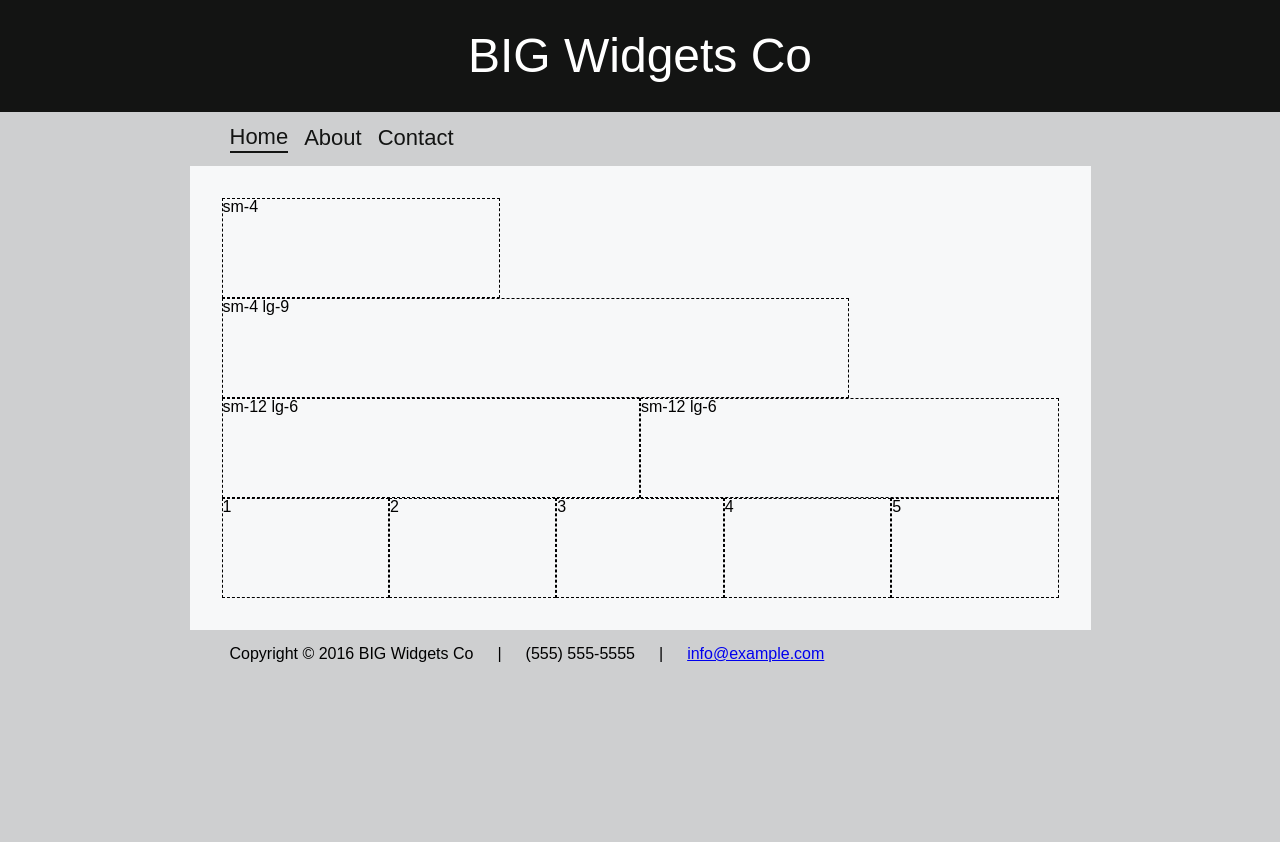
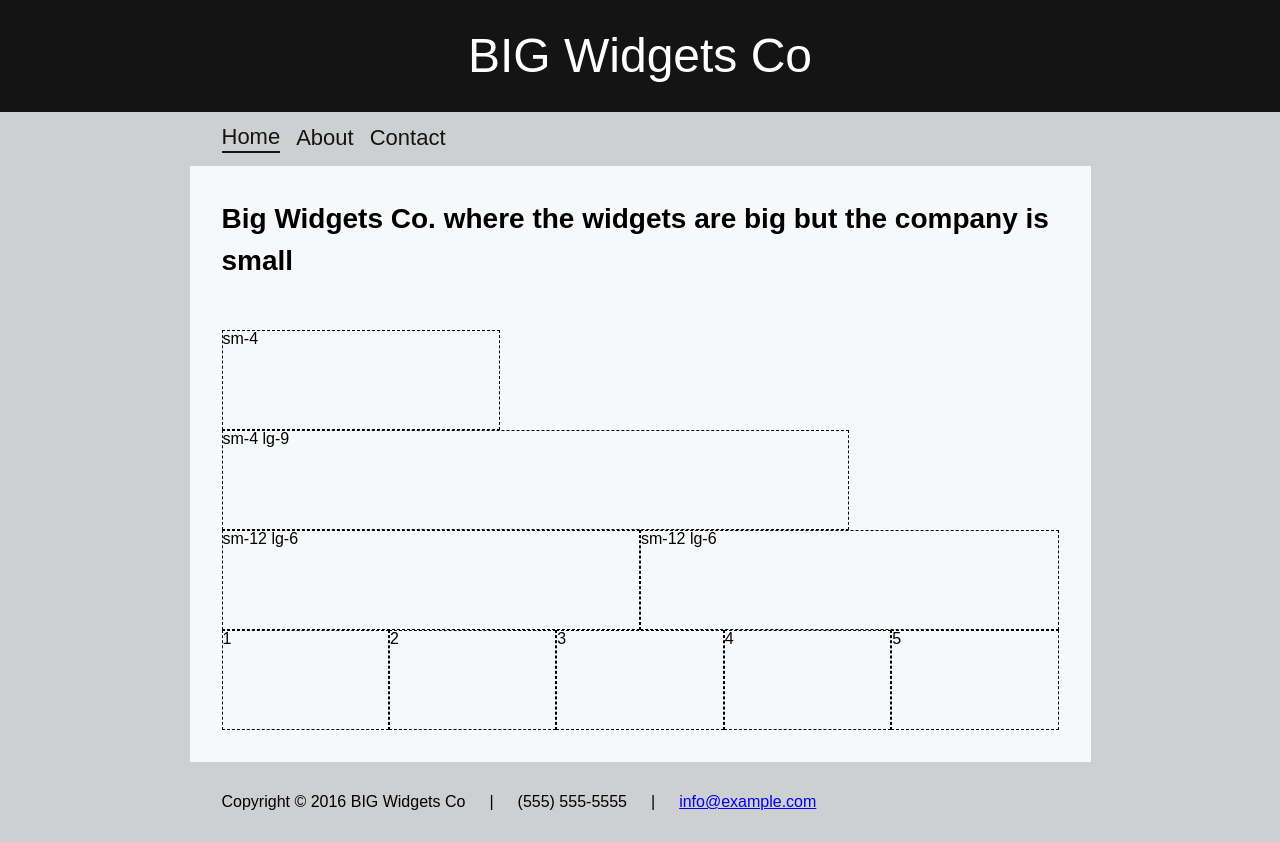
Before and after one commit to mvf4z7/backstop-interview, a website: page grid/public/index.html in a window 1280 px wide. Before the commit the page ends 800 px from the top, so only its background shows below. Drawn offline with Linux system fonts and the light colour scheme.

Commit message:
Change header and footer to use left padding instead of margin.

```diff
--- a/grid/public/index.html
+++ b/grid/public/index.html
@@ -27,6 +27,12 @@
         </ul>
       </nav>
       <main id="main-content" class="main-content">
+        <section>
+          <header class="page-header">
+            <h2>
+              Big Widgets Co. where the widgets are big but the company is small
+            </h2>
+          </header>
           <div class="grid">
             <div class="col-sm-4">sm-4</div>
             <div class="col-sm-4 col-lg-9">sm-4 lg-9</div>
@@ -42,6 +48,7 @@
             <div class="col">4</div>
             <div class="col">5</div>
           </div>
+        </section>
       </main>
       <footer class="footer">
         <ul class="footer__items">
--- a/grid/sass/styles/components/footer.scss
+++ b/grid/sass/styles/components/footer.scss
@@ -4,7 +4,7 @@
 .footer {
   padding-top: 1rem;
   padding-bottom: 1rem;
-  @include create-mq(lg, margin, $footer-margin);
+  @include create-mq(lg, padding-left, $footer-padding-left);
 
   &__items {
     display: flex;
--- a/grid/sass/styles/components/index.scss
+++ b/grid/sass/styles/components/index.scss
@@ -1,3 +1,4 @@
 @import './header';
 @import './nav';
 @import './footer';
+@import './page-header';
--- a/grid/sass/styles/components/nav.scss
+++ b/grid/sass/styles/components/nav.scss
@@ -3,7 +3,7 @@
 
 .nav {
   height: $nav-height;
-  margin-left: 2.5rem;
+  padding: $nav-padding;
   overflow-y: hidden;
 
   &__button-container {
@@ -16,6 +16,7 @@
     background-color: transparent;
     line-height: 1;
     font-size: 25px;
+    padding: 0px;
   }
 
   &__hamburger-icon {
--- /dev/null
+++ b/grid/sass/styles/components/page-header.scss
@@ -0,0 +1,8 @@
+@import '../variables';
+
+.page-header {
+  margin-bottom: 3rem;
+  font-size: $font-size-xl;
+  font-weight: bold;
+  line-height: 1.5;
+}
--- a/grid/sass/styles/variables.scss
+++ b/grid/sass/styles/variables.scss
@@ -14,12 +14,15 @@ $font-size-xxl: 2.25rem; // 36px
 
 /*** Component Variables ***/
 
+// Main Content
+$main-content-padding: 2rem;
+
 // Header
 $brand-fontsize: 48px;
-$nav-margin: 0rem 0rem 0rem 2.5rem;
+$nav-padding: 0rem 0rem 0rem $main-content-padding;
 
 // Nav
 $nav-height: 54px;
 
 // Footer
-$footer-margin: $nav-margin;
+$footer-padding: $main-content-padding;
```
Also changed, not shown: grid/public/assets/styles.css. Lines whose indentation alone changed are shown as unchanged.
